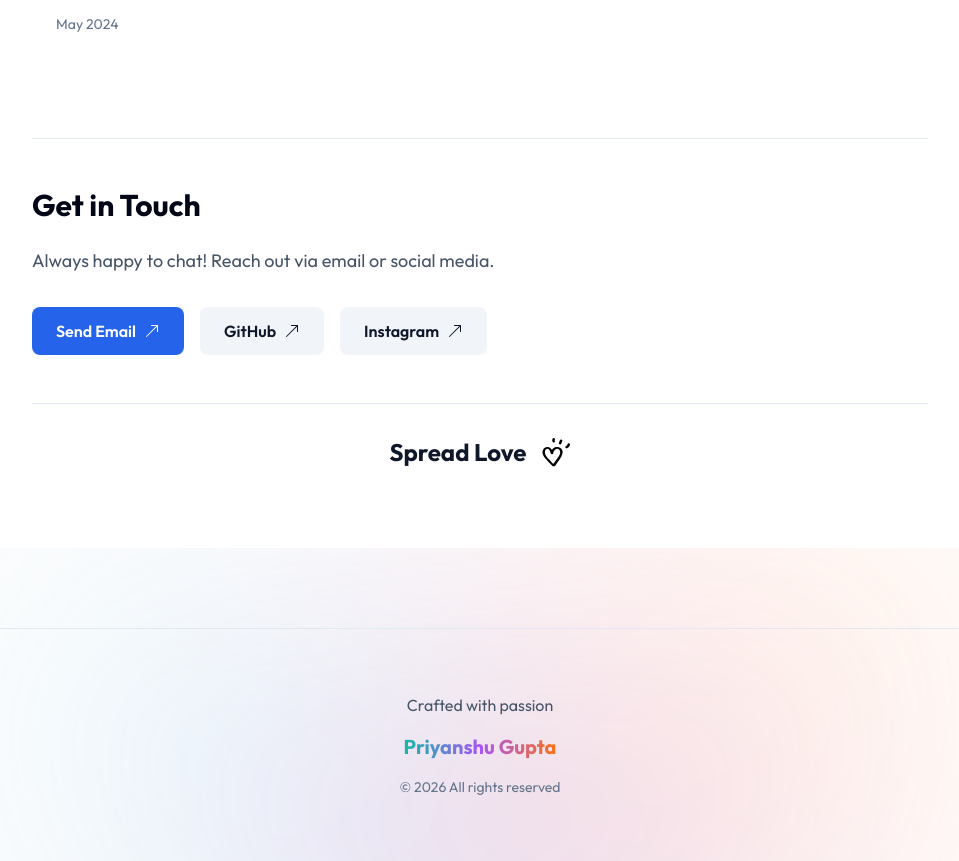
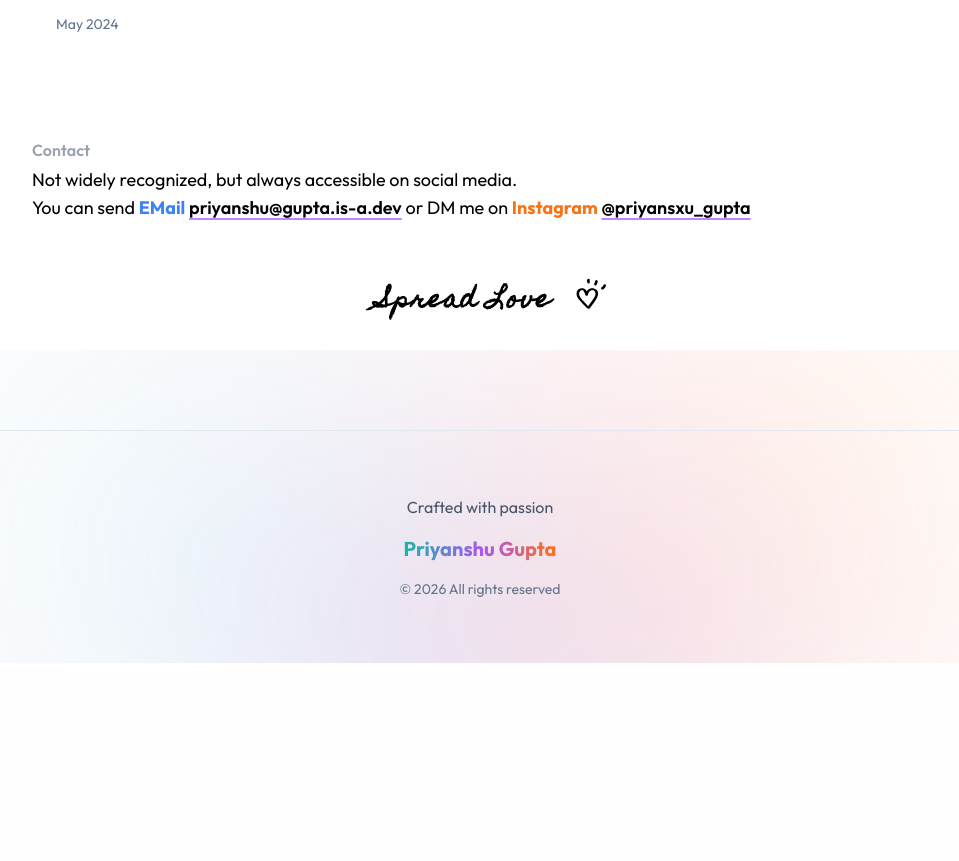
Before and after one commit to Priyansxu/Portfolio, a Next.js app: page / in a window 1280 px wide. Shown: the part 880-1741 px from the top of the page, without its empty margins (160-1119 px from the left). After the commit the page ends 1543 px from the top, so only its background shows below. Built offline with nearby package versions, Linux system fonts and the light colour scheme.

Commit message:
Update Contact.js

```diff
--- a/components/Contact.js
+++ b/components/Contact.js
@@ -1,55 +1,56 @@
-"use client"
-
-import { useTheme } from "next-themes"
-import love_black from "../public/Assets/love-black.svg"
-import love_white from "../public/Assets/love-white.svg"
-import Image from "next/image"
-import { BsArrowUpRight } from "react-icons/bs"
+import Image from "next/image";
+import { useTheme } from "next-themes";
+import love_black from "../public/Assets/love-black.svg";
+import love_white from "../public/Assets/love-white.svg";
 
 export default function Contact() {
-  const { systemTheme, theme } = useTheme()
-  const currentTheme = theme === "system" ? systemTheme : theme
-
-  const socialLinks = [
-    { name: "GitHub", url: "https://github.com/Priyansxu", icon: "GH" },
-    { name: "Instagram", url: "https://instagram.com/priyansxu_gupta", icon: "IG" },
-  ]
+  const { systemTheme, theme } = useTheme();
+  const currentTheme = theme === "system" ? systemTheme : theme;
 
   return (
-    <section className="mt-16 sm:mt-20 py-12 border-t border-slate-200 dark:border-slate-800">
-      <h2 className="text-2xl sm:text-3xl font-bold text-slate-950 dark:text-white mb-6">Get in Touch</h2>
-
-      <p className="text-base sm:text-lg text-slate-600 dark:text-slate-400 mb-8 max-w-2xl">
-        Always happy to chat! Reach out via email or social media.
+    <section className="mt-16 sm:mt-20">
+      <p className="text-gray-400 select-none font-semibold mb-1 dark:text-white/30 text-sm sm:text-base">
+        Contact
       </p>
 
-      <div className="flex flex-col sm:flex-row gap-4 mb-12">
+      <p className="text-base sm:text-lg">
+        Not widely recognized, but always accessible on social media.
+        <br />
+        You can send{" "}
+        <span className="text-blue-500 font-bold">EMail</span>{" "}
         <a
+          onClick={() =>
+            navigator.clipboard.writeText("priyansxu@proton.me")
+          }
           href="mailto:priyanshu@gupta.is-a.dev"
-          className="inline-flex items-center gap-2 px-6 py-3 bg-blue-600 hover:bg-blue-700 text-white rounded-lg font-semibold transition-colors"
+          className="underline underline-offset-4 decoration-2 decoration-purple-400 group select-all font-semibold dark:hover:text-purple-400 hover:text-purple-700 cursor-pointer"
         >
-          Send Email
-          <BsArrowUpRight className="w-4 h-4" />
+          priyanshu@gupta.is-a.dev
+        </a>{" "}
+        or DM me on{" "}
+        <span className="text-orange-500 font-bold">Instagram</span>{" "}
+        <a
+          href="https://instagram.com/priyansxu_gupta"
+          target="_blank"
+          rel="noopener noreferrer"
+          className="font-semibold underline underline-offset-4 decoration-2 decoration-purple-400 dark:hover:text-purple-400 hover:text-purple-700 cursor-pointer"
+        >
+          @priyansxu_gupta
         </a>
+      </p>
 
-        {socialLinks.map((link) => (
-          <a
-            key={link.name}
-            href={link.url}
-            target="_blank"
-            rel="noopener noreferrer"
-            className="inline-flex items-center gap-2 px-6 py-3 bg-slate-100 dark:bg-slate-800 hover:bg-slate-200 dark:hover:bg-slate-700 text-slate-900 dark:text-white rounded-lg font-semibold transition-colors"
-          >
-            {link.name}
-            <BsArrowUpRight className="w-4 h-4" />
-          </a>
-        ))}
-      </div>
+      <div className="flex mx-auto justify-center mt-16 select-none">
+        <span className="font-black font-app text-xl sm:text-2xl tracking-wider mx-3 md:mx-6">
+          Spread Love
+        </span>
 
-      <div className="flex flex-col sm:flex-row items-center justify-center gap-4 pt-8 border-t border-slate-200 dark:border-slate-800">
-        <span className="text-xl sm:text-2xl font-bold text-slate-900 dark:text-white">Spread Love</span>
-        <Image src={currentTheme === "dark" ? love_white : love_black} alt="love" width={28} height={28} />
+        <Image
+          src={currentTheme === "dark" ? love_white : love_black}
+          alt="love"
+          width={30}
+          className="-mt-4"
+        />
       </div>
     </section>
-  )
+  );
 }
```
